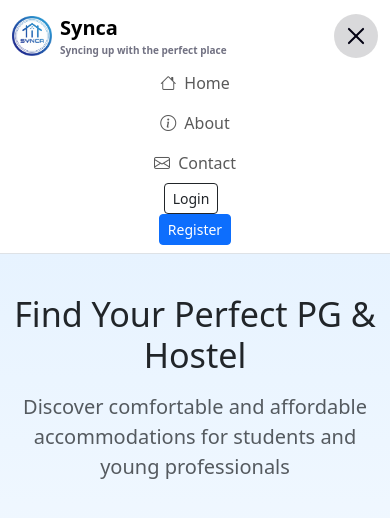
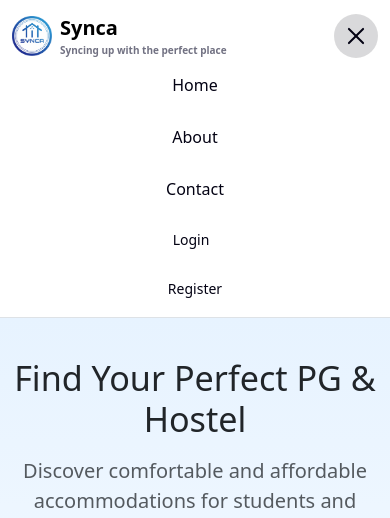
Before and after one commit to Shash-135/Synca, a Django app: page /home/ in a window 390 px wide, after a click that opens the changed part. Shown: the top 518 px of the page. Run offline with Django 5.2, Linux system fonts and the light colour scheme; data that the repository does not hold is empty.

Commit message:
Refine mobile navbar menu appearance

```diff
--- a/static/css/responsive.css
+++ b/static/css/responsive.css
@@ -1,6 +1,35 @@
 @media (max-width: 992px) {
   .navbar {
     padding: 12px 20px;
+  }
+
+  .navbar-nav {
+    align-items: stretch;
+    gap: 8px;
+  }
+
+  .navbar-nav .nav-link,
+  .navbar-nav .btn {
+    display: block;
+    padding: 10px 0;
+    font-weight: 500;
+    color: var(--primary-color);
+    text-align: left;
+    background: none;
+    border: none;
+    border-radius: 0;
+    box-shadow: none;
+  }
+
+  .navbar-nav .nav-link:hover,
+  .navbar-nav .btn:hover {
+    background: none;
+    color: var(--primary-color);
+  }
+
+  .navbar-nav .nav-link i,
+  .navbar-nav .btn i {
+    display: none;
   }
 
   .hero-title {
```
